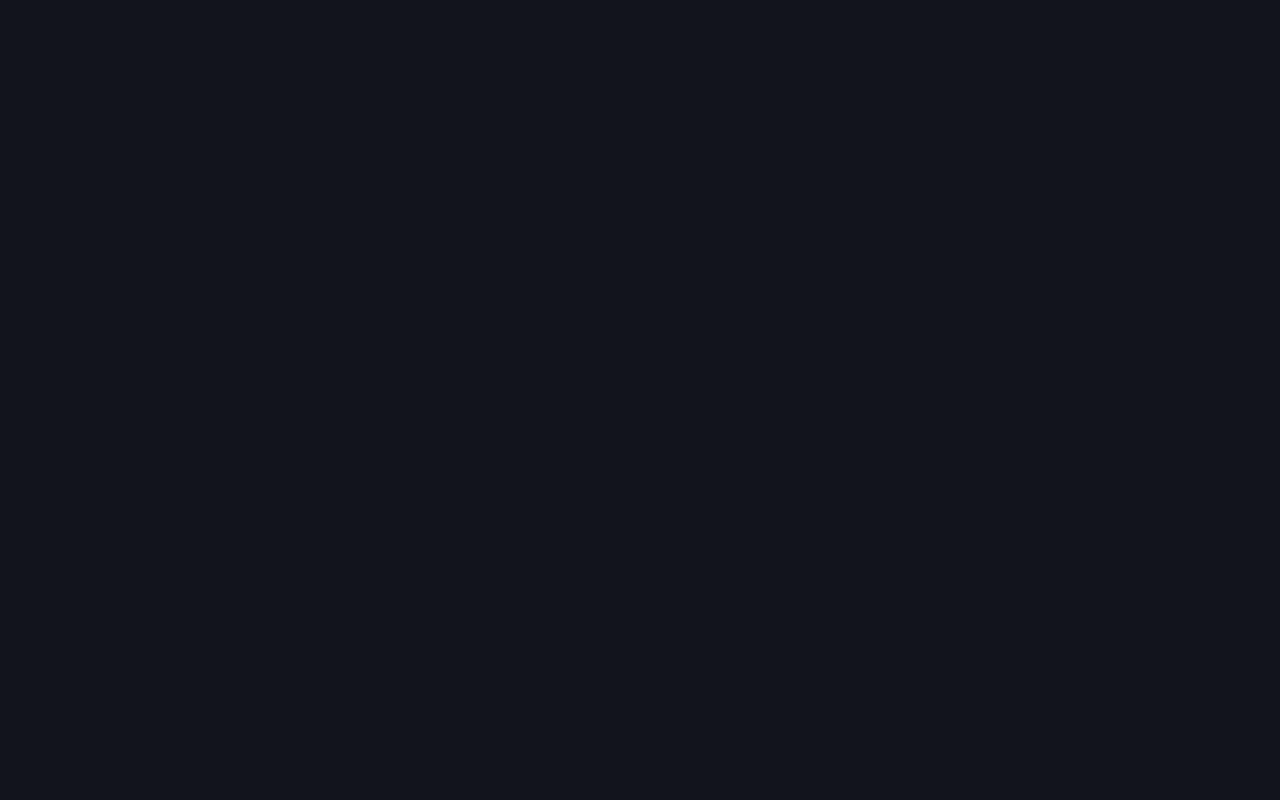
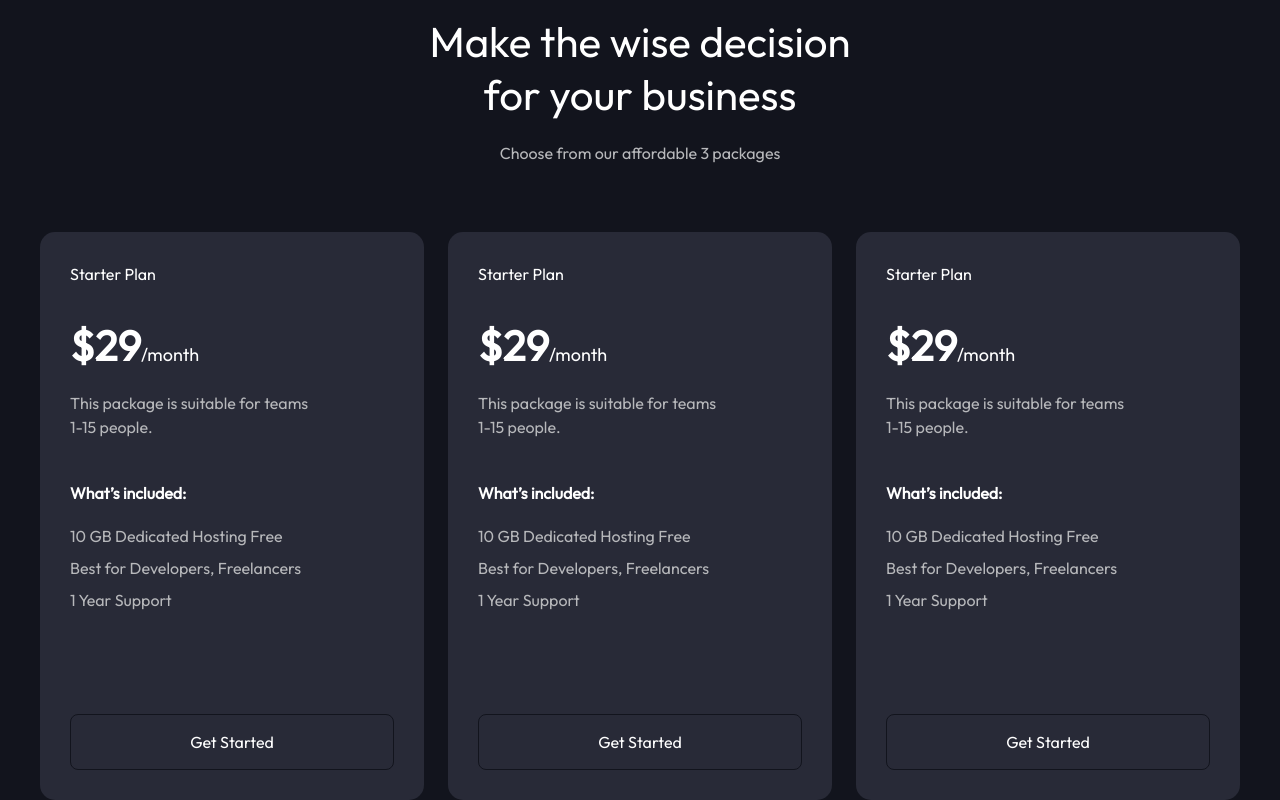
Before and after one commit to Galib6/uniclient_tech, a Next.js app: page / in a window 1280 px wide. Shown: the part 4954-5754 px from the top of the page. Before the commit the page ends 4772 px from the top, so only its background shows below. Built offline with nearby package versions, Linux system fonts and the light colour scheme.

Commit message:
price card added

```diff
--- /dev/null
+++ b/components/PriceCard.jsx
@@ -0,0 +1,80 @@
+import React from "react";
+import Wrapper from "./Warpper";
+
+const PriceCard = () => {
+  return (
+    <div>
+      <Wrapper>
+        <h1 className="text-center text-white text-[42px] pt-[40px] leading-tight">
+          Make the wise decision <br /> for your business
+        </h1>
+        <p className="mt-[20px] text-[#B7B8BB] text-center">
+          Choose from our affordable 3 packages
+        </p>
+        <div className="grid grid-cols-3 gap-[24px] ">
+          <div className="mt-[67px] bg-[#282A37] p-[30px] rounded-[15px]">
+            <p className="font-16px text-white">Starter Plan</p>
+            <h1 className="mt-[28px] font-semibold text-[42px] text-white">
+              $29<span className="text-[18px] font-normal">/month</span>
+            </h1>
+            <p className="mt-[14px] text-[#B7B8BB]">
+              This package is suitable for teams <br /> 1-15 people.
+            </p>
+            <h1 className="mt-[42px] font-bold text-[16px] text-white">
+              What’s included:
+            </h1>
+            <p className="mt-[15px] text-[#B7B8BB] leading-loose">
+              10 GB Dedicated Hosting Free <br /> Best for Developers,
+              Freelancers <br /> 1 Year Support{" "}
+            </p>
+            <button className="text-white p-[15px] border border-[#12141D] w-full flex justify-center rounded-lg gradient-seceondary mt-[98px]">
+              Get Started
+            </button>
+          </div>
+
+          <div className="mt-[67px] bg-[#282A37] p-[30px] rounded-[15px]">
+            <p className="font-16px text-white">Starter Plan</p>
+            <h1 className="mt-[28px] font-semibold text-[42px] text-white">
+              $29<span className="text-[18px] font-normal">/month</span>
+            </h1>
+            <p className="mt-[14px] text-[#B7B8BB]">
+              This package is suitable for teams <br /> 1-15 people.
+            </p>
+            <h1 className="mt-[42px] font-bold text-[16px] text-white">
+              What’s included:
+            </h1>
+            <p className="mt-[15px] text-[#B7B8BB] leading-loose">
+              10 GB Dedicated Hosting Free <br /> Best for Developers,
+              Freelancers <br /> 1 Year Support{" "}
+            </p>
+            <button className="text-white p-[15px] border border-[#12141D] w-full flex justify-center rounded-lg gradient-seceondary mt-[98px]">
+              Get Started
+            </button>
+          </div>
+
+          <div className="mt-[67px] bg-[#282A37] p-[30px] rounded-[15px]">
+            <p className="font-16px text-white">Starter Plan</p>
+            <h1 className="mt-[28px] font-semibold text-[42px] text-white">
+              $29<span className="text-[18px] font-normal">/month</span>
+            </h1>
+            <p className="mt-[14px] text-[#B7B8BB]">
+              This package is suitable for teams <br /> 1-15 people.
+            </p>
+            <h1 className="mt-[42px] font-bold text-[16px] text-white">
+              What’s included:
+            </h1>
+            <p className="mt-[15px] text-[#B7B8BB] leading-loose">
+              10 GB Dedicated Hosting Free <br /> Best for Developers,
+              Freelancers <br /> 1 Year Support{" "}
+            </p>
+            <button className="text-white p-[15px] border border-[#12141D] w-full flex justify-center rounded-lg gradient-seceondary mt-[98px]">
+              Get Started
+            </button>
+          </div>
+        </div>
+      </Wrapper>
+    </div>
+  );
+};
+
+export default PriceCard;
--- a/components/Testimonial.jsx
+++ b/components/Testimonial.jsx
@@ -98,6 +98,7 @@ const Testimonial = () => {
           </div>
         </div>
       </Wrapper>
+      <hr class="w-full h-px my-8 bg-[#3B3D44] border-0  mt-[120px] lg:mt-[125px]" />
     </div>
   );
 };
--- a/src/app/page.js
+++ b/src/app/page.js
@@ -2,6 +2,7 @@ import BlogHeadline from "../../components/BlogHeadline";
 import CompanyProfile from "../../components/CompanyProfile";
 import ExcitingTools from "../../components/ExcitingTools";
 import Navbar from "../../components/Navbar";
+import PriceCard from "../../components/PriceCard";
 import Testimonial from "../../components/Testimonial";
 import TopBanner from "../../components/TopBanner";
 
@@ -14,6 +15,7 @@ export default function Home() {
       <ExcitingTools></ExcitingTools>
       <BlogHeadline></BlogHeadline>
       <Testimonial></Testimonial>
+      <PriceCard></PriceCard>
     </div>
   );
 }
```
